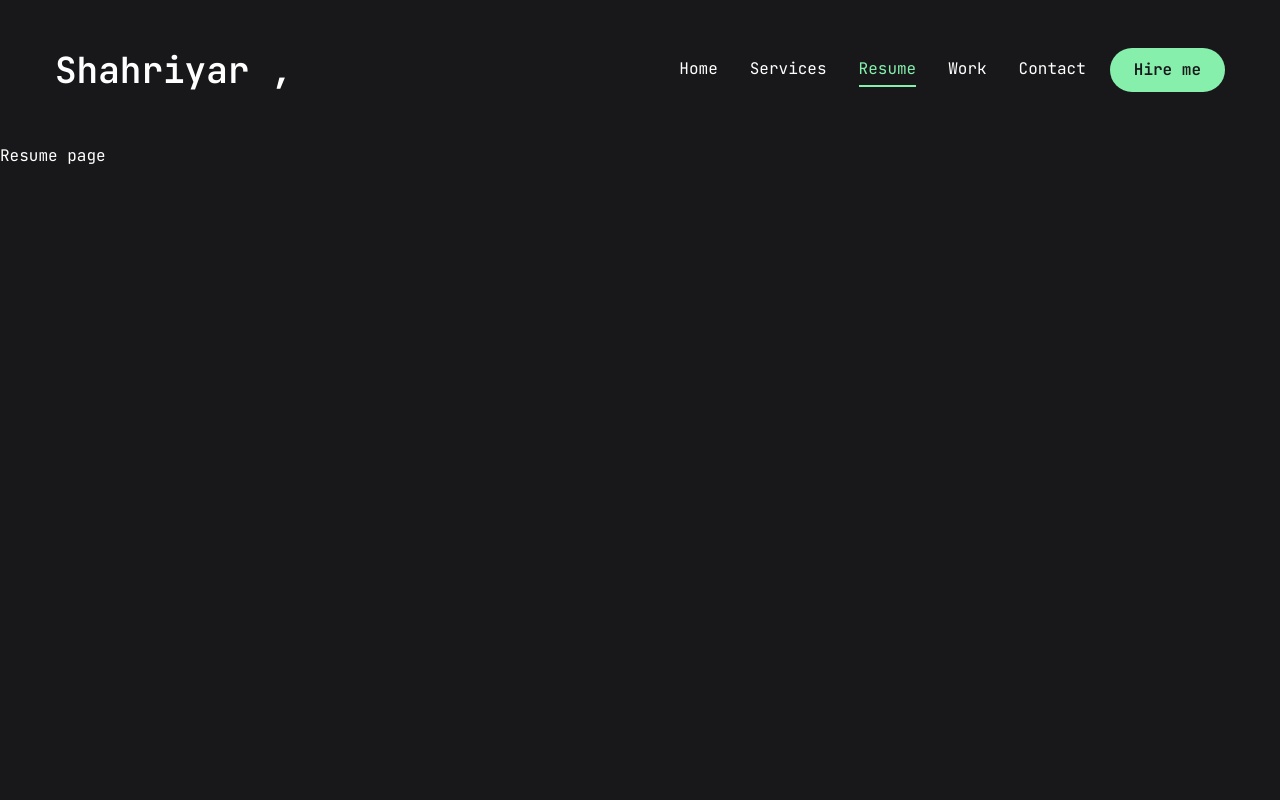
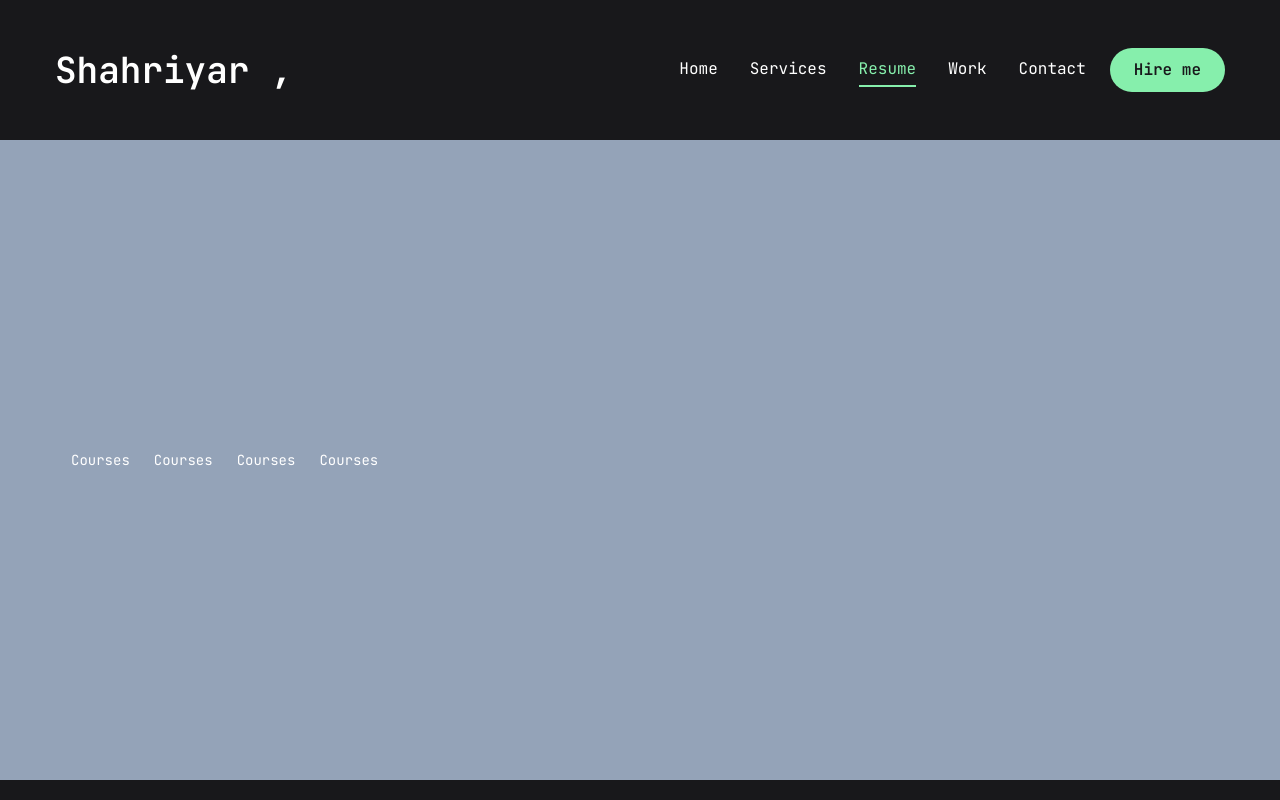
Before and after one commit to Shahriyar001/next-portfolio, a Next.js app: page /resume in a window 1280 px wide. Built offline with nearby package versions, Linux system fonts and the light colour scheme.

Commit message:
added resume

```diff
--- a/app/globals.css
+++ b/app/globals.css
@@ -198,7 +198,6 @@ body {
   .h3 {
     @apply text-[20px] xl:text-[24px] leading-[1.1] font-semibold;
   }
-}
 
   .text-outline {
     -webkit-text-stroke: 1px #ffffff;
@@ -206,3 +205,4 @@ body {
   .text-outline-hover {
     -webkit-text-stroke: 1px #00ff99;
   }
+}
--- a/app/resume/page.jsx
+++ b/app/resume/page.jsx
@@ -1,7 +1,197 @@
+"use client";
+import { icons } from "lucide-react";
 import React from "react";
+import {
+  FaHtml5,
+  FaCss3,
+  FaJs,
+  FaReact,
+  FaFigma,
+  FaNodejs,
+  FaLaptopCode,
+  FaGraduationCap,
+} from "react-icons/fa";
+import {
+  SiTailwindcss,
+  SiNextdotjs,
+  SiReaddotcv,
+  SiRedux,
+} from "react-icons/si";
+import { Tabs, TabsContent, TabsList, TabsTrigger } from "@/components/ui/tabs";
+import { Tooltip } from "@/components/ui/tooltip";
+import { delay, motion } from "framer-motion";
+
+const about = {
+  title: "About me",
+  description:
+    "Lorem ipsum dolor sit amet consectetur adipisicing elit. Repellendus, laboriosam.",
+  info: [
+    {
+      fieldName: "Name",
+      fieldValue: "Shahriyar Mahbub",
+    },
+    {
+      fieldName: "Phone",
+      fieldValue: "+8801778626295",
+    },
+    {
+      fieldName: "Learning Exp",
+      fieldValue: "1+ Year",
+    },
+    {
+      fieldName: "LinkedIn",
+      fieldValue: "Shahriyar Mahbub",
+    },
+    {
+      fieldName: "Nationality",
+      fieldValue: "Bangladeshi",
+    },
+    {
+      fieldName: "Email",
+      fieldValue: "shahriyarmahbub55@gamil.com",
+    },
+    {
+      fieldName: "Freelance",
+      fieldValue: "Available",
+    },
+    {
+      fieldName: "Languages",
+      fieldValue: "English, Bangla, Hindi",
+    },
+  ],
+};
+
+const Courses = {
+  icon: <FaLaptopCode />,
+  title: "Complete Courses",
+  description:
+    "Lorem ipsum dolor sit amet consectetur, adipisicing elit. Aperiam omnis natus accusantium?",
+  items: [
+    {
+      academy: "Programing Hero",
+      course: "Next Level Web Development",
+      duration: "2024-2025",
+    },
+    {
+      academy: "Programing Hero",
+      course: "Mern Stack Development",
+      duration: "2023-2024",
+    },
+    {
+      academy: "Learn with sumit",
+      course: "javascript mastery",
+      duration: "2023-2023",
+    },
+  ],
+};
+
+const education = {
+  icon: <FaGraduationCap />,
+  title: "Field of Expertise",
+  description:
+    "Lorem ipsum dolor sit amet consectetur, adipisicing elit. Aperiam omnis natus accusantium?",
+  items: [
+    {
+      institution: "Dhaka College",
+      degree: "BBA(Management)",
+      duration: "2021-2025",
+    },
+    {
+      institution: "Comilla Victoria Govt College",
+      degree: "Business Studies",
+      duration: "2017-2019",
+    },
+  ],
+};
+
+const skills = {
+  title: "My Skills",
+  description:
+    "Lorem, ipsum dolor sit amet consectetur adipisicing elit. Iste, ipsa!",
+  skills: [
+    {
+      icon: <FaHtml5 />,
+      name: "HTMl 5",
+    },
+    {
+      icon: <FaCss3 />,
+      name: "Css 3",
+    },
+    {
+      icon: <FaJs />,
+      name: "Javascript",
+    },
+    {
+      icon: <FaReact />,
+      name: "Reat.js",
+    },
+    {
+      icon: <SiNextdotjs />,
+      name: "Next.js",
+    },
+    {
+      icon: <SiRedux />,
+      name: "Redux",
+    },
+    {
+      icon: <SiTailwindcss />,
+      name: "Tailwindcss",
+    },
+    {
+      icon: <FaNodejs />,
+      name: "Node.js",
+    },
+    {
+      icon: <FaFigma />,
+      name: "Figma",
+    },
+  ],
+};
 
 const Resume = () => {
-  return <div>Resume page</div>;
+  return (
+    <motion.div
+      initial={{ opacity: 0 }}
+      animate={{
+        opacity: 1,
+        transition: { delay: 2.4, duration: 0.4, ease: "easeIn" },
+      }}
+      className="min-h-[80vh] flex items-center justify-center py-12 bg-slate-400 xl:py-0"
+    >
+      <div className="container mx-auto">
+        <Tabs
+          defaultValue="Skills"
+          className="flex flex-col xl:flex-row gap-[60px]"
+        >
+          <TabsList>
+            <TabsTrigger>Courses</TabsTrigger>
+            <TabsTrigger>Courses</TabsTrigger>
+            <TabsTrigger>Courses</TabsTrigger>
+            <TabsTrigger>Courses</TabsTrigger>
+          </TabsList>
+        </Tabs>
+      </div>
+
+      {/* <div className="container mx-auto">
+        <Tabs
+          defaultValue="skills"
+          className="flex flex-col xl:flex-row gap-[60px]"
+        >
+          <TabsList className="flex flex-col w-full mx-w-[380px] mx-auto xl:mx-0 gap-6">
+            <TabsTrigger value="courses">Courses</TabsTrigger>
+            <TabsTrigger value="education">Education</TabsTrigger>
+            <TabsTrigger value="skills">Skills</TabsTrigger>
+            <TabsTrigger value="about">About</TabsTrigger>
+          </TabsList>
+          <div className="min-h-[70vh] w-full">
+            <TabsContent value="courses" className="w-full">
+              courses
+            </TabsContent>
+          </div>
+        </Tabs>
+      </div> */}
+    </motion.div>
+  );
 };
 
 export default Resume;
--- a/app/services/page.jsx
+++ b/app/services/page.jsx
@@ -52,15 +52,20 @@ const Services = () => {
               >
                 {/* top  */}
                 <div className="w-full flex justify-between items-center">
-                  <div className="text-5xl font-extrabold text-outline text-transparent">
+                  <div className="text-5xl font-extrabold text-outline text-transparent group-hover:text-outline-hover transition-all duration-500">
                     {service.num}
                   </div>
-                  <Link href={service.num}>
-                    <BsArrowDownRight />
+                  <Link
+                    href={service.num}
+                    className="w-[60px] h-[60px] rounded-full bg-white group-hover:bg-green-300 transition-all duration-500 flex justify-center items-center hover:-rotate-45"
+                  >
+                    <BsArrowDownRight className="text-primary text-3xl" />
                   </Link>
                 </div>
-                <h2>{service.title}</h2>
-                <p>{service.description}</p>
+                <h2 className="text-[42px] font-bold leading-none text-white group-hover:text-green-300 transition-all duration-500">
+                  {service.title}
+                </h2>
+                <p className="text-white/60">{service.description}</p>
                 <div className="border-b border-white/20 w-full"></div>
               </div>
             );
```
Lines whose indentation alone changed are shown as unchanged.
